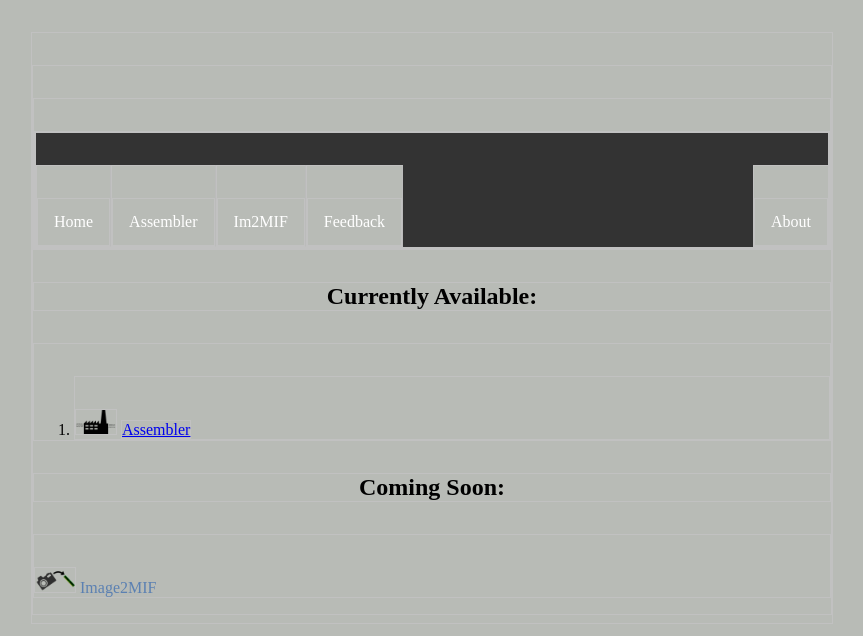
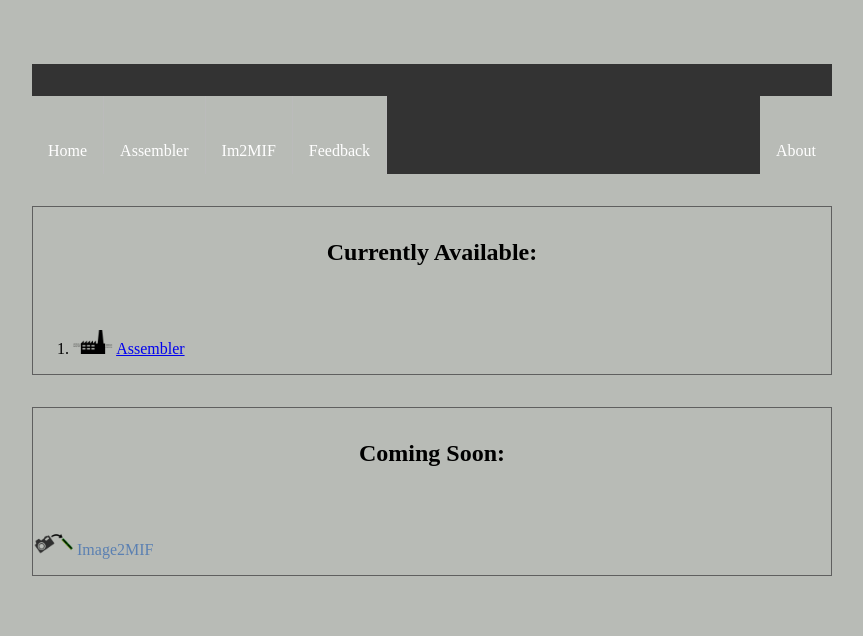
Before and after one commit to tn74/350-tools-mk2, a Django app: page / in a window 1280 px wide. Shown: the top 636 px of the page, without its empty margins (208-1071 px from the left). Run offline with Django 3.2, Linux system fonts and the light colour scheme; some libraries are stand-ins or nearby versions.

Commit message:
some styling

```diff
--- a/static/assembler/css/assembler.css
+++ b/static/assembler/css/assembler.css
@@ -12,7 +12,7 @@ form {
     background: #f9f9f9;
     border: 1px solid #c1c1c1;
     margin-top: 2rem;
-     max-width: 800px;
+    max-width: 800px;
     margin-left: auto;
     margin-right: auto;
 }
--- a/static/index/css/index.css
+++ b/static/index/css/index.css
@@ -1,13 +1,12 @@
 * {
     background: #b8bbb6;
-    border: 1px solid #c1c1c1;
     margin-top: 2rem;
     max-width: 800px;
     margin-left: auto;
     margin-right: auto;
 }
 
-p{
+p {
     color: #5b80b2;
 }
 
@@ -15,3 +14,11 @@ h2 {
     alignment: center;
     text-align: center;
 }
+
+.now-working {
+    border: 1px solid #5f5f5f;
+}
+
+.coming-soon {
+    border: 1px solid #5f5f5f;
+}
--- a/static/index/index.html
+++ b/static/index/index.html
@@ -9,12 +9,17 @@
 
 	    </div>
         <script src="/static/js/load_menu.js"></script>
+
+        <div class="now-working">
             <h2>Currently Available:</h2>
             <ol>
                 <li><img src="/static/index/img/assembler.png" alt="Assembler" width="40" /> <a href="https://350tools.colab.duke.edu/assembler">Assembler</a></li>
             </ol>
+        </div>
+        <div class="coming-soon">
             <h2>Coming Soon:</h2>
 	        <p><img src="/static/index/img/img-to-mif.png" alt="Image2MIF" width="40"/> Image2MIF</p>
+        </div>
 	<!-- <p><strong>Nothing yet!&nbsp;</strong></p> -->
 
     </body>
```
Lines whose indentation alone changed are shown as unchanged.
